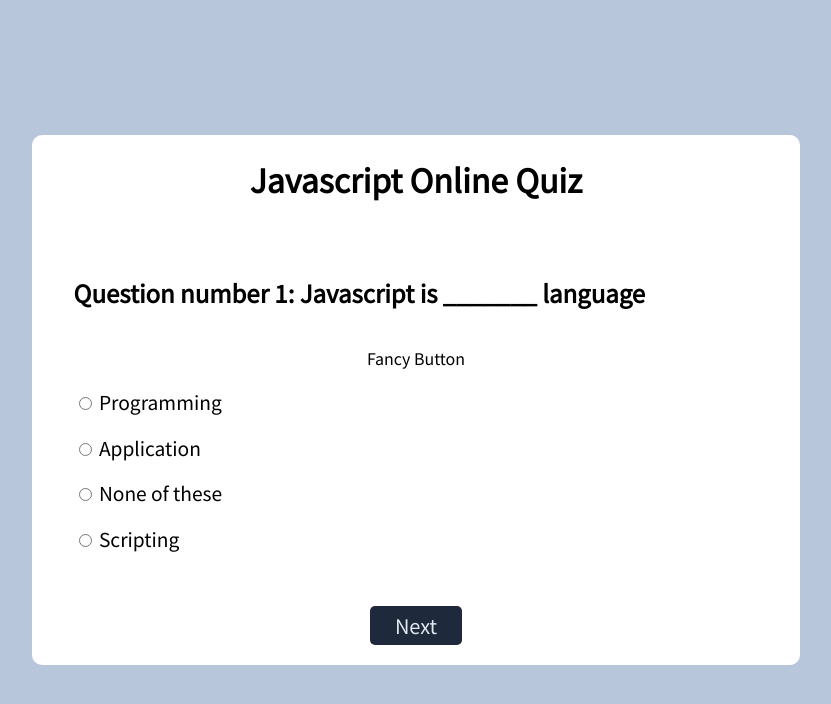
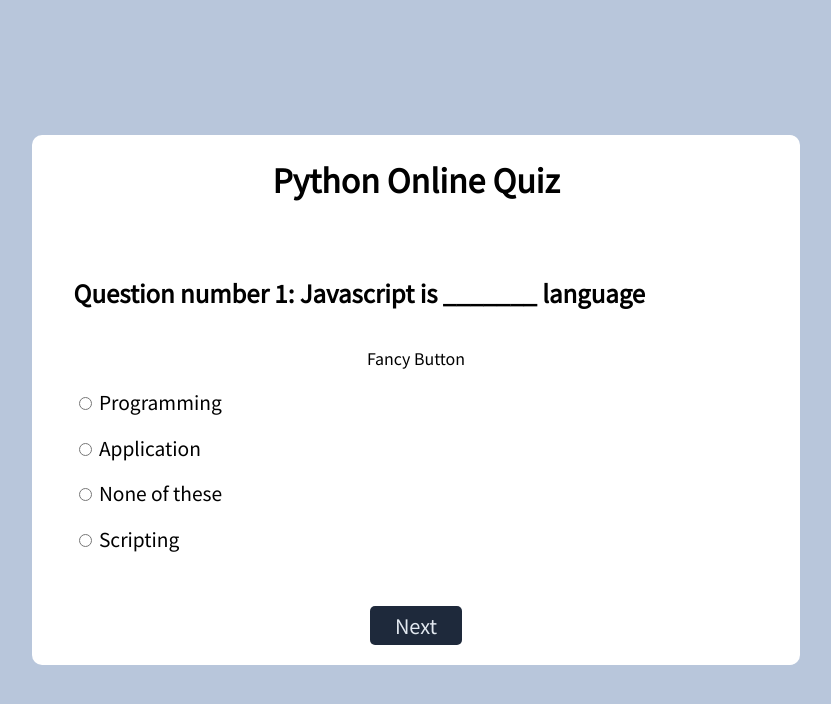
Before and after one commit to truongnguyen190895/quizApp, a plain HTML site: page index.html in a window 1280 px wide. Shown: the whole page, without its empty margins (224-1055 px from the left). Drawn offline with Linux system fonts and the light colour scheme.

Commit message:
Dung change Javascript to Python

```diff
--- a/index.html
+++ b/index.html
@@ -17,7 +17,7 @@
   <body>
     <div class="quiz-container" id="quiz">
       <div class="quiz-title">
-        <h1>Javascript Online Quiz</h1>
+        <h1>Python Online Quiz</h1>
       </div>
       <div class="quiz-header">
         <h2 id="question">Questions</h2>
```
